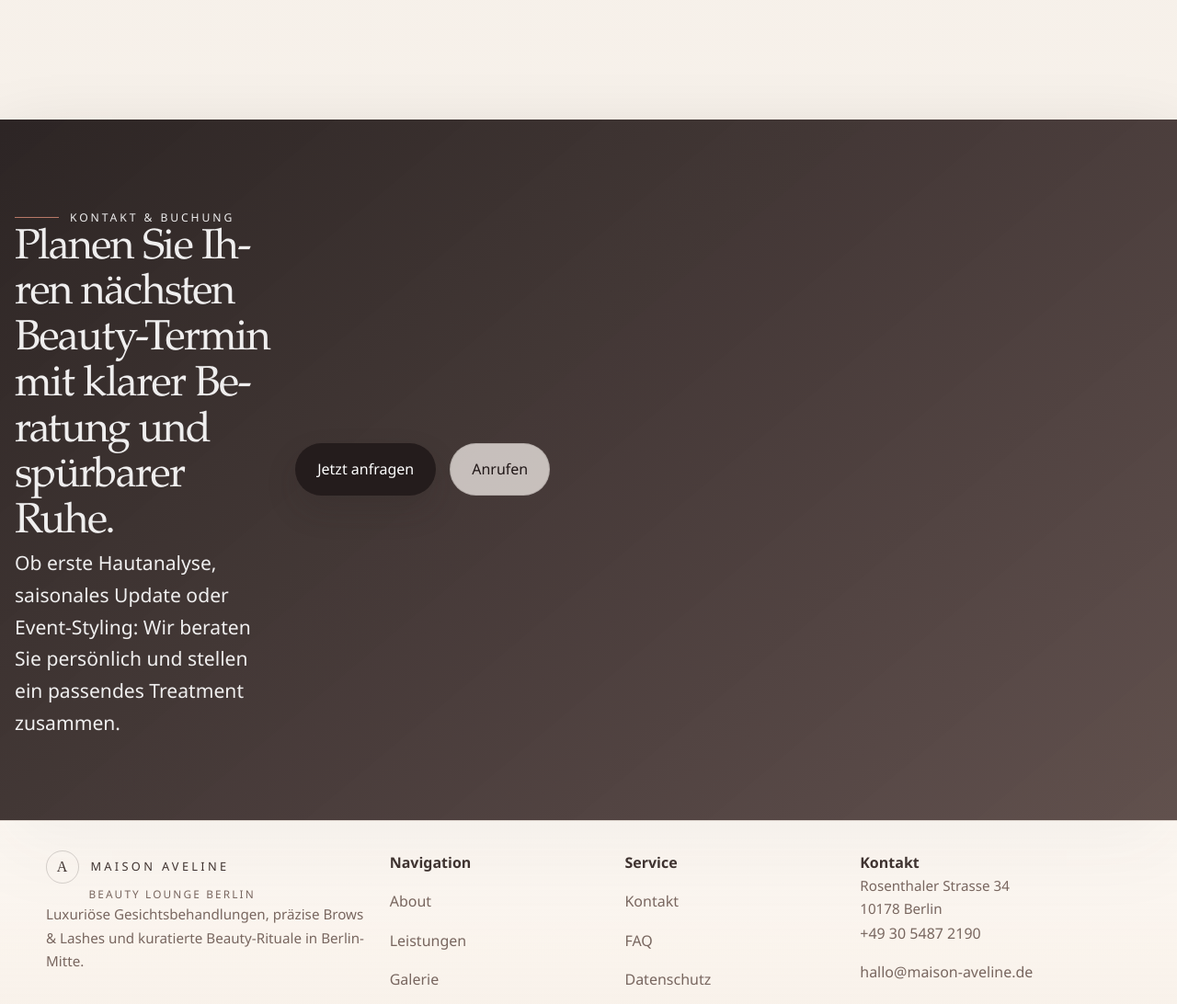
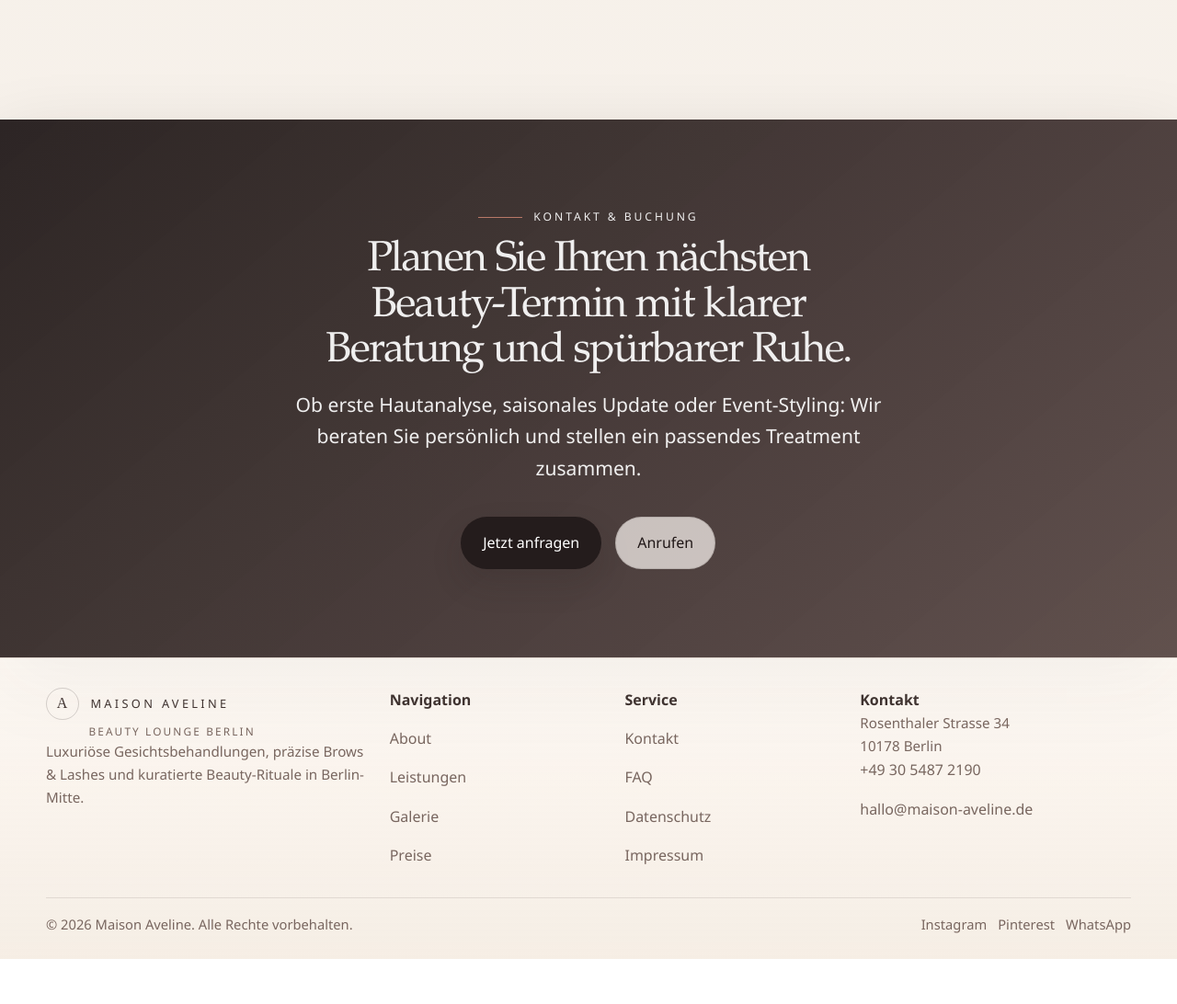
Before and after one commit to rami-almofleh/beauty-template-2, a website: page index.html in a window 1280 px wide. Shown: the part 7460-8552 px from the top of the page at 92% size. After the commit the page ends 8503 px from the top, so only its background shows below. Drawn offline with Linux system fonts and the light colour scheme.

Commit message:
ux anpassungen

```diff
--- a/assets/css/style.css
+++ b/assets/css/style.css
@@ -537,7 +537,6 @@ p {
 .about-grid,
 .contact-layout,
 .legal-layout,
-.cta-panel,
 .page-hero__grid {
   display: grid;
   gap: clamp(2rem, 4vw, 4rem);
@@ -1127,7 +1126,7 @@ textarea {
 }
 
 .cta-panel {
-  padding-block: clamp(3.5rem, 7vw, 5.5rem);
+  padding-block: clamp(4rem, 8vw, 6rem);
   width: 100%;
   margin-inline: 0;
   background: linear-gradient(140deg, rgba(36, 28, 28, 0.96), rgba(80, 63, 60, 0.9));
@@ -1136,16 +1135,31 @@ textarea {
 }
 
 .cta-panel__inner {
-  display: grid;
-  gap: 1.25rem;
-  align-items: center;
-  grid-template-columns: minmax(0, 1.1fr) auto;
-  width: var(--container);
+  display: flex;
+  flex-direction: column;
+  align-items: center;
+  gap: clamp(1.5rem, 3vw, 2.15rem);
+  width: min(72rem, calc(100% - 2rem));
   margin-inline: auto;
-  padding: 0;
-  border-radius: 0;
+  padding-inline: clamp(0.5rem, 1.5vw, 1rem);
+  text-align: center;
   background: transparent;
   box-shadow: none;
+}
+
+.cta-panel__inner > :first-child {
+  display: grid;
+  gap: 0.85rem;
+  justify-items: center;
+  width: min(100%, 46rem);
+}
+
+.cta-panel__inner .lead {
+  margin-inline: auto;
+}
+
+.cta-panel__inner .button-group {
+  justify-content: center;
 }
 
 .cta-panel__inner h2,
```
Also changed, not shown: assets/img/2801686-hair-salon-1514876_1920.jpeg (added), assets/img/504497-makeup-artist-487063_1920.jpeg (added), assets/img/congerdesign-hair-5473077_1920.jpeg (added), assets/img/congerdesign-hair-5473204_1920.jpeg (added), assets/img/dapictures_team-makeup-2676392_1920.jpeg (added), assets/img/kaboompics-brush-791306_1920.jpeg (added), assets/img/kaboompics-make-up-791293_1920.jpeg (added), assets/img/monayhaircryotherapy-hair-10215684_1920.jpeg (added), assets/img/mrs_mioras-hair-6597025_1920.jpeg (added), assets/img/norman_gil-ai-generated-10282981_1920.jpg (added), assets/img/olyalole-spa-4481538_1920.jpeg (added), assets/img/publicdomainpictures-eyelashes-315626_1920.jpeg (added), assets/img/socialbutterflymmg-woman-3288365_1920.jpeg (added), assets/img/stocksnap-people-2583493_1920.jpeg (added), 1 more files.
